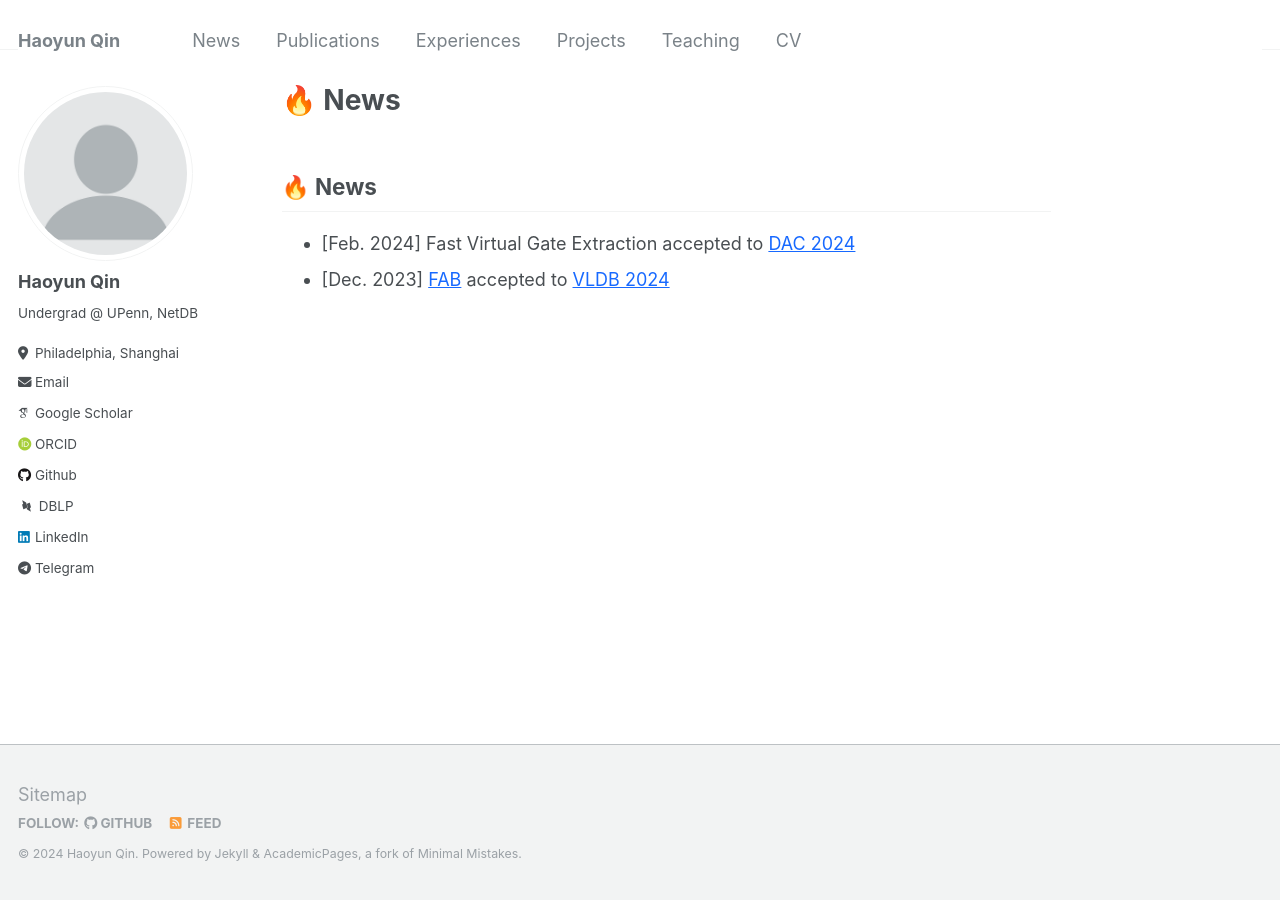
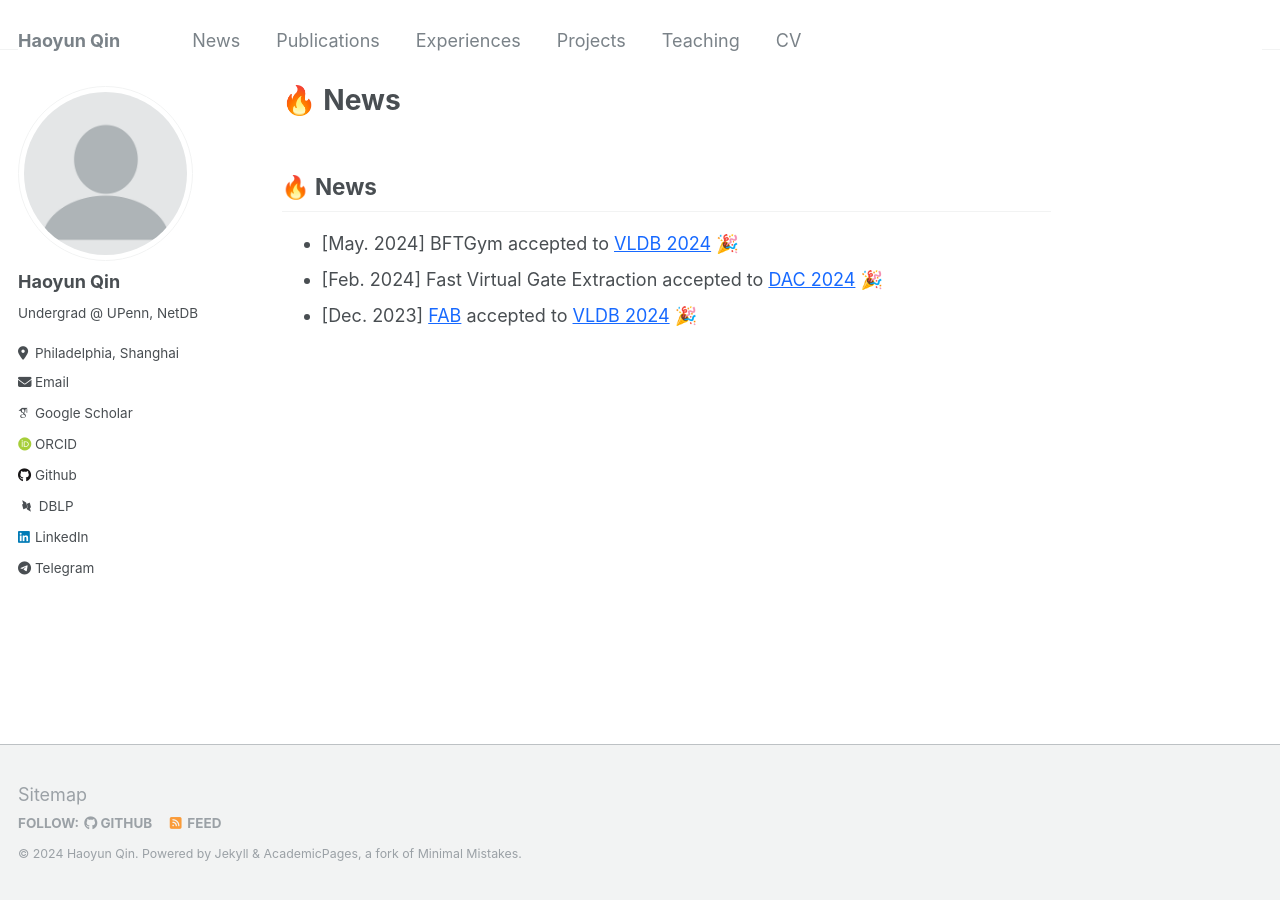
Before and after one commit to JeffersonQin/academic, a Jekyll site: the page built from _pages/includes/news.md, in a window 1280 px wide. Built offline with Jekyll 4.4.1, drawn with Linux system fonts in a browser that asks for light colours; some web fonts are replaced; our own code applies the rules of GitHub Pages for plain Markdown files.

Commit message:
feat: bftgym accepted to vldb 24

```diff
--- a/_pages/includes/news.md
+++ b/_pages/includes/news.md
@@ -1,4 +1,5 @@
 ## 🔥 News
 
-* [Feb. 2024] Fast Virtual Gate Extraction accepted to [DAC 2024](https://www.dac.com/)
-* [Dec. 2023] [FAB](https://scholar.google.com/citations?view_op=view_citation&hl=zh-CN&user=OuneFS8AAAAJ&citation_for_view=OuneFS8AAAAJ:u5HHmVD_uO8C) accepted to [VLDB 2024](https://vldb.org/2024/)
+* [May. 2024] BFTGym accepted to [VLDB 2024](https://vldb.org/2024/) 🎉
+* [Feb. 2024] Fast Virtual Gate Extraction accepted to [DAC 2024](https://www.dac.com/) 🎉
+* [Dec. 2023] [FAB](https://scholar.google.com/citations?view_op=view_citation&hl=zh-CN&user=OuneFS8AAAAJ&citation_for_view=OuneFS8AAAAJ:u5HHmVD_uO8C) accepted to [VLDB 2024](https://vldb.org/2024/) 🎉
```
Also changed, not shown: _pages/includes/pub.md (+4 -3 lines).
